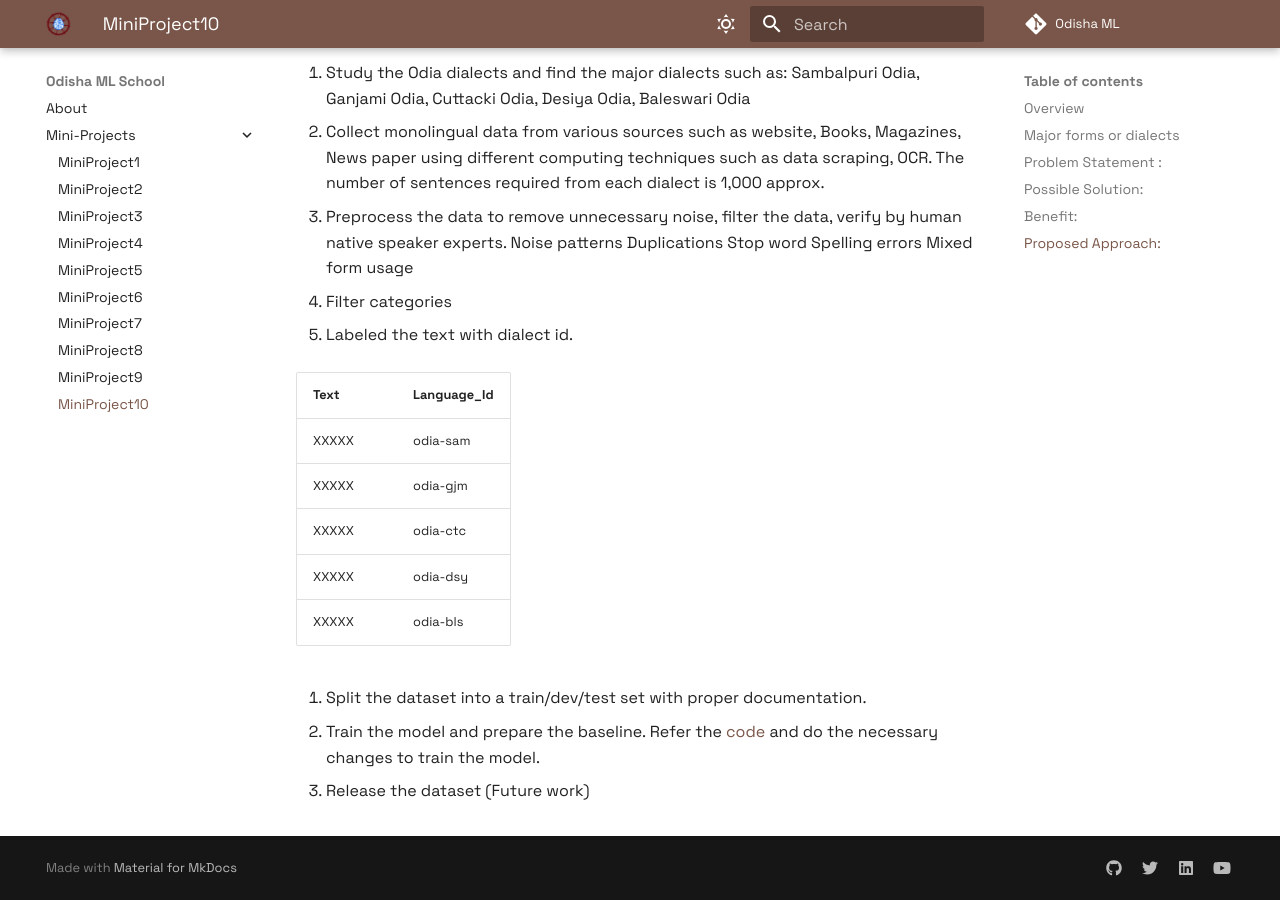
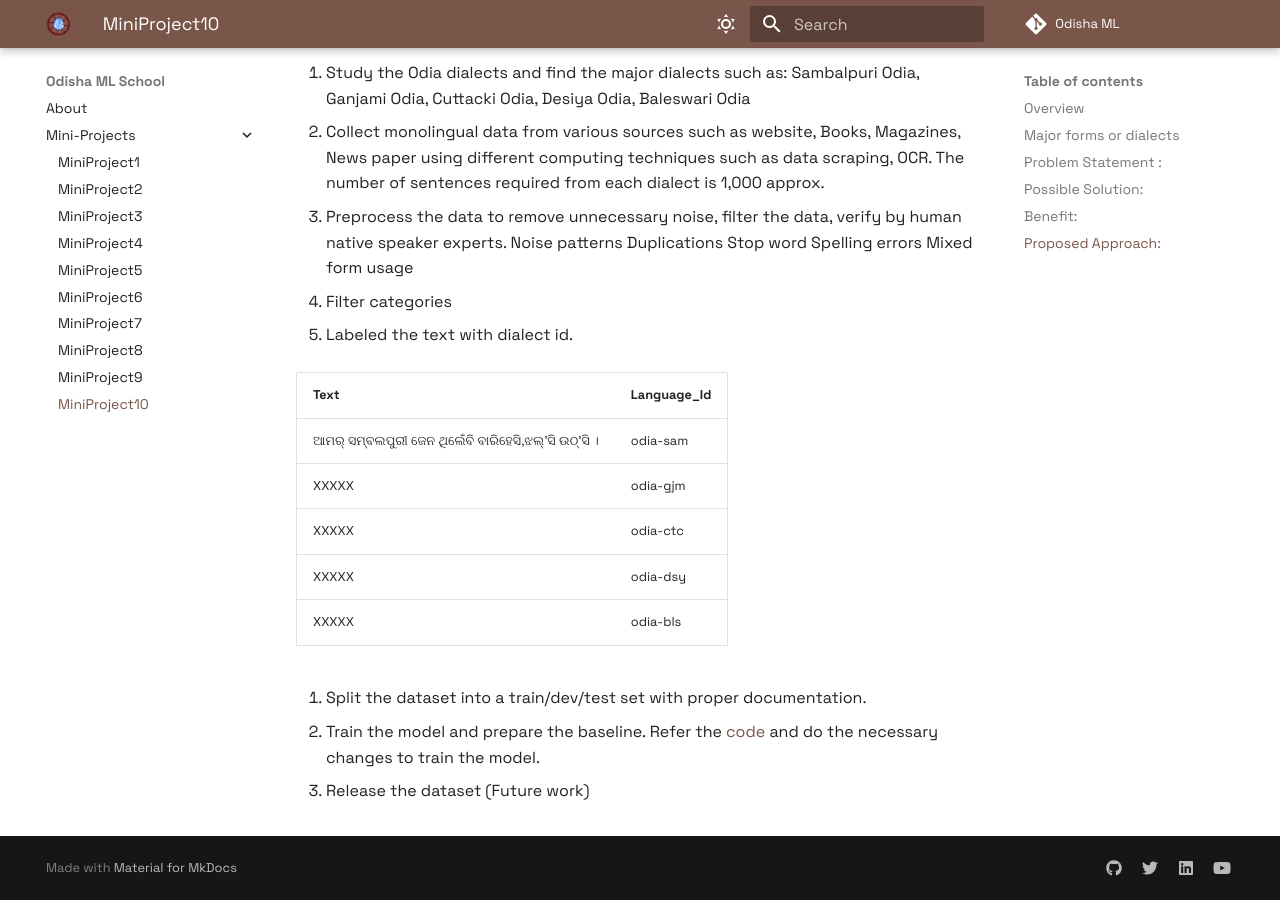
Before and after one commit to OdiaNLP/odianlp.github.io, an MkDocs documentation site: the page built from docs/mini-projects/mp10/readme.md, in a window 1280 px wide and 900 px high, scrolled down 2062 px. Built offline with MkDocs 1.6.1 and Material for MkDocs 9.7.7, drawn with Linux system fonts in a browser that asks for light colours; comment, search, counter and statistics services are not loaded.

Commit message:
Update readme.md

```diff
--- a/docs/mini-projects/mp10/readme.md
+++ b/docs/mini-projects/mp10/readme.md
@@ -55,9 +55,9 @@ The Odia dialect dataset will be helpful for many NLP researchers for research,
 
 5. Labeled the text with dialect id.
 
-   Text  |  Language_Id
-   ------|-------------
-   XXXXX |  odia-sam
+   Text                                         |  Language_Id
+   ---------------------------------------------|-------------
+   ଆମର୍ ସମ୍ବଲପୁରୀ ଜେନ ଥିଲେଁବି ବାରିହେସି,ଝଲ୍'ସି ଉଠ୍'ସି । |  odia-sam
    XXXXX |  odia-gjm
    XXXXX | odia-ctc
    XXXXX | odia-dsy
```
